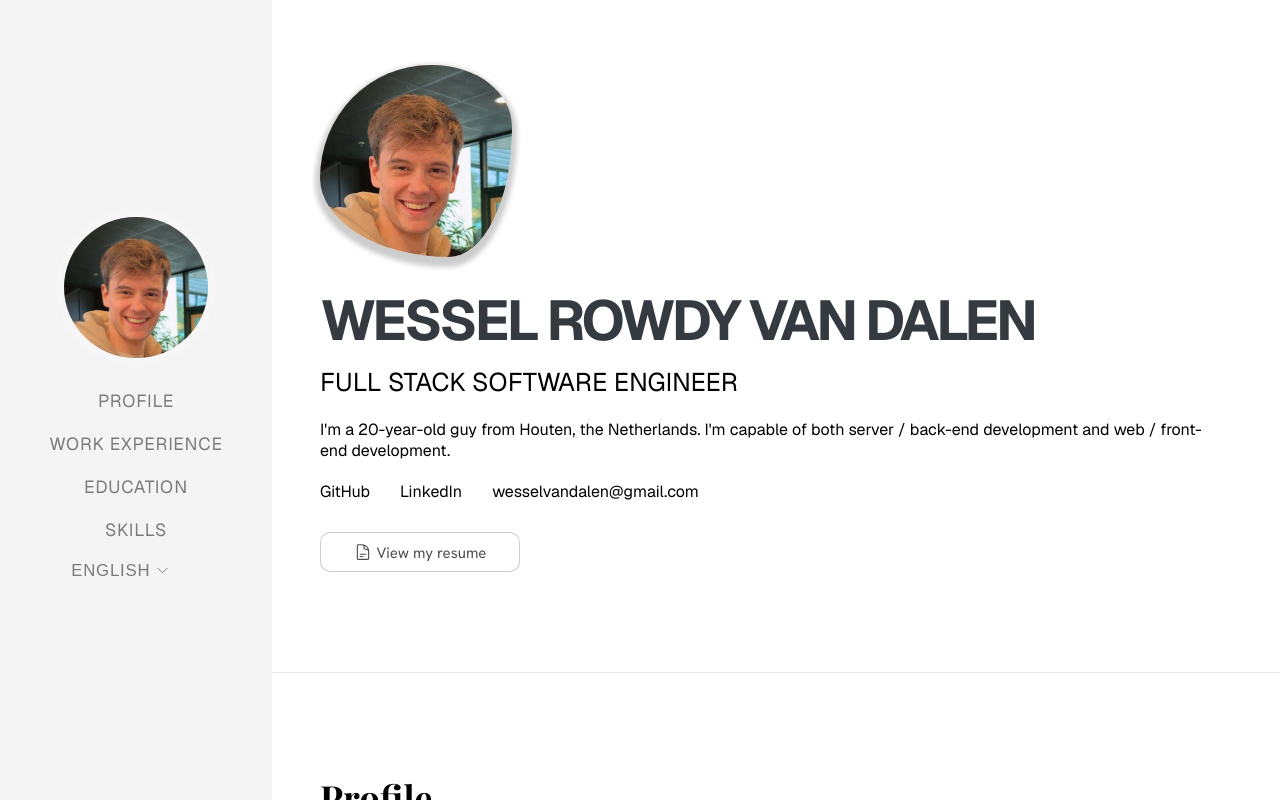
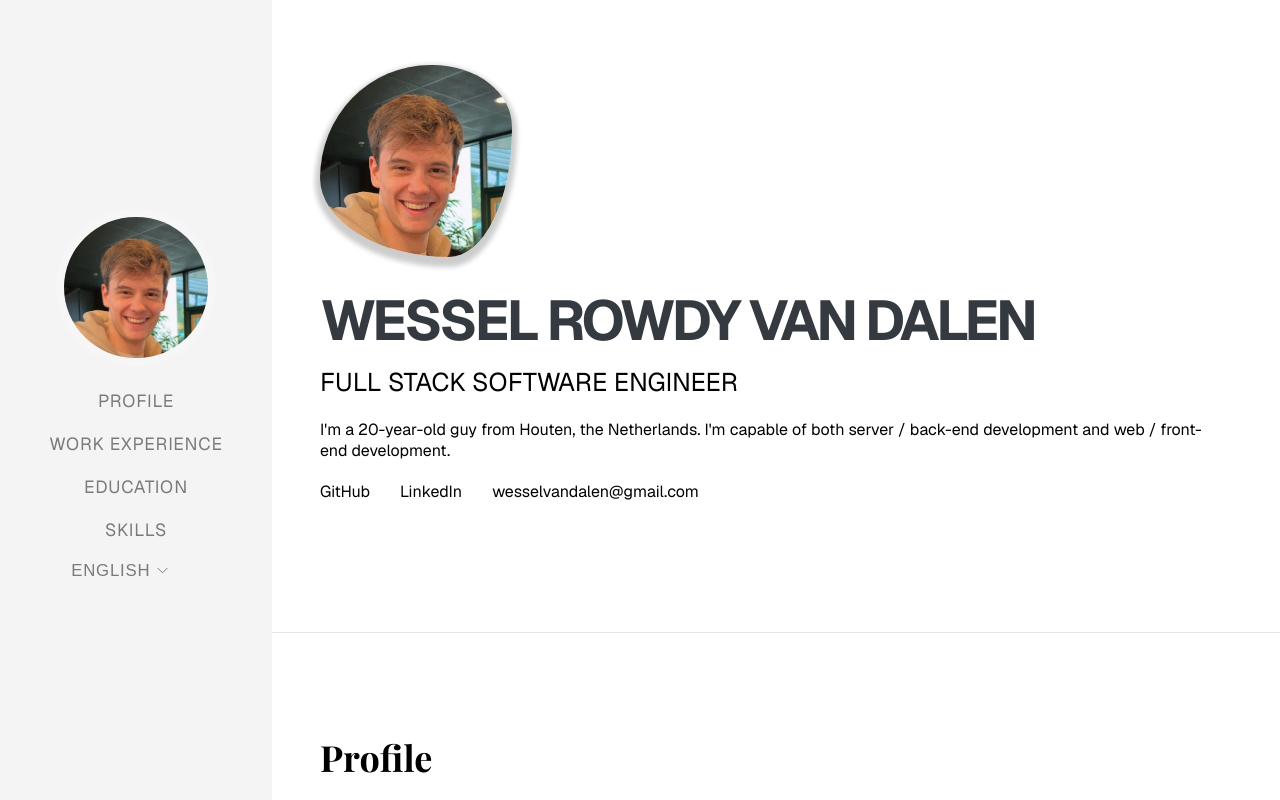
Before and after one commit to wesselvandalen/wesselvandalen.github.io, a React (Create React App) app in the folder my-app/: page / in a window 1280 px wide. Built offline with nearby package versions, Linux system fonts and the light colour scheme; a web font is replaced by a local one.

Commit message:
remove cv

```diff
--- a/my-app/src/components/about.jsx
+++ b/my-app/src/components/about.jsx
@@ -12,15 +12,6 @@ export default function About() {
         let year = age_dt.getUTCFullYear();
         return Math.abs(year - 1970);
     };
-
-    const handleResumeButton = () => {
-        const currentLanguage = localStorage.getItem('lang');
-        const url = 'https://github.com/wesselvandalen/wesselvandalen.github.io/blob/main/cv.pdf';
-
-        // Different CV's per language
-
-        window.open(url);
-    }
 
     return (
         <>
@@ -43,13 +34,6 @@ export default function About() {
                         <a href="https://linkedin.com/in/wesselvandalen/" target='_blank' className='lenke'>LinkedIn</a>
                         <a href="mailto:wesselvandalen@gmail.com" className='lenke'>wesselvandalen@gmail.com</a>
                     </div>
-
-                    <button className='cv-button' onClick={handleResumeButton}>
-                        <svg xmlns="http://www.w3.org/2000/svg" fill="none" viewBox="0 0 24 24" strokeWidth="1.5" stroke="currentColor" className="size-6">
-                            <path strokeLinecap="round" strokeLinejoin="round" d="M19.5 14.25v-2.625a3.375 3.375 0 0 0-3.375-3.375h-1.5A1.125 1.125 0 0 1 13.5 7.125v-1.5a3.375 3.375 0 0 0-3.375-3.375H8.25m0 12.75h7.5m-7.5 3H12M10.5 2.25H5.625c-.621 0-1.125.504-1.125 1.125v17.25c0 .621.504 1.125 1.125 1.125h12.75c.621 0 1.125-.504 1.125-1.125V11.25a9 9 0 0 0-9-9Z" />
-                        </svg>
-                        {translation('about.cv')}
-                    </button>
                 </div>
             </div>
         </>
```
Also changed, not shown: 1 other file (tests, documents, lock files or other folders).
